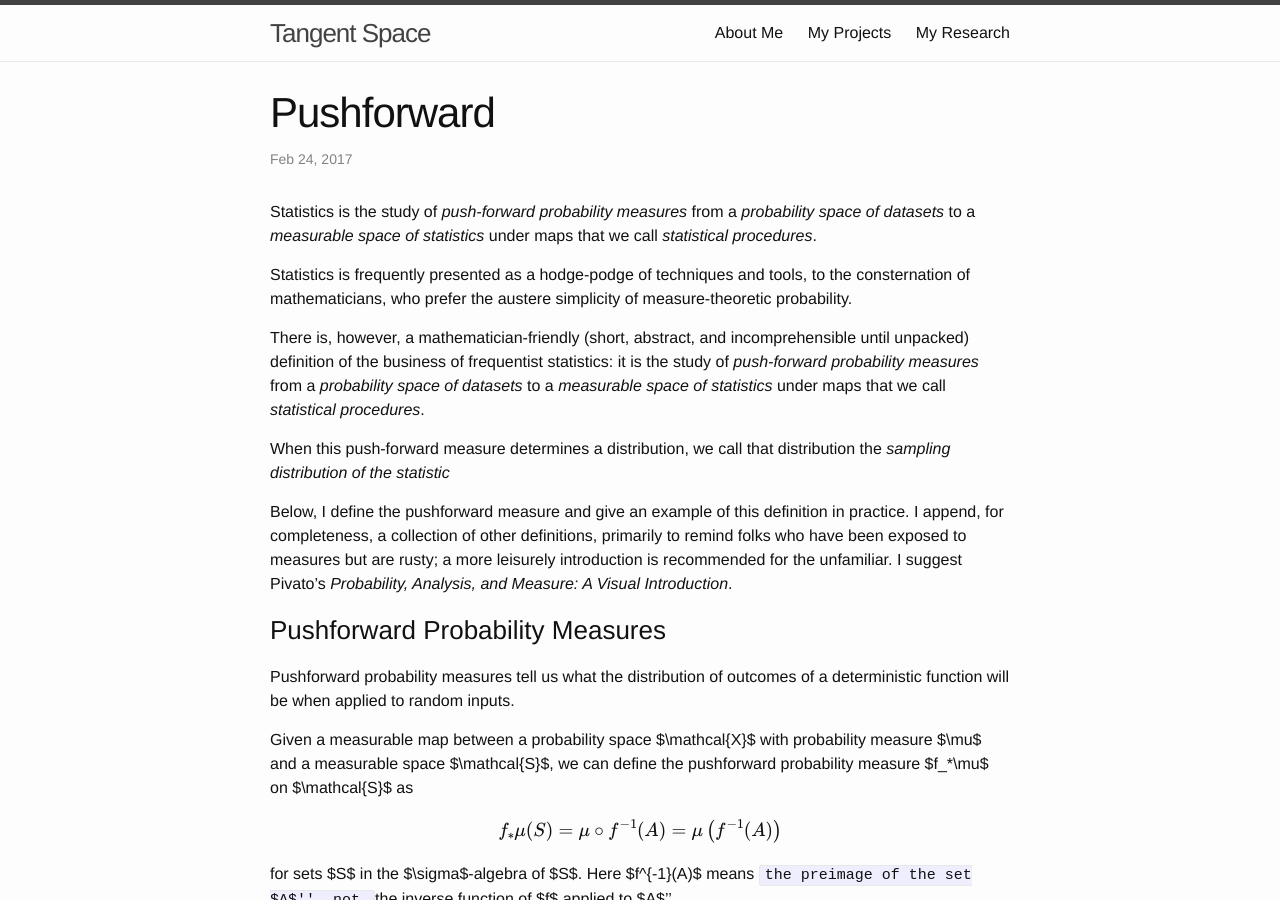
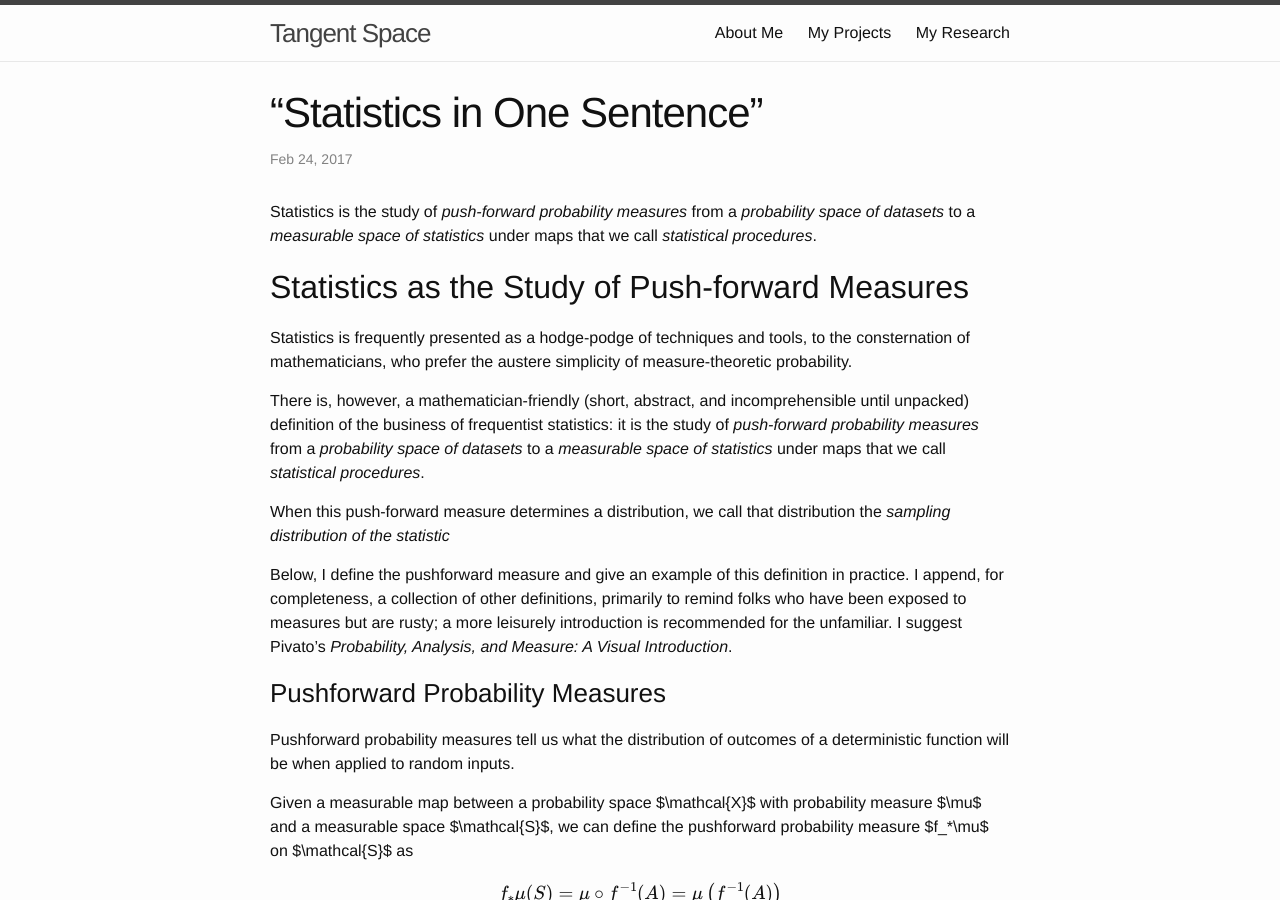
Before and after one commit to charlesfrye/charlesfrye.github.io, a Jekyll site: the page built from _posts/2017-02-24-statistics-as-the-study.md, in a window 1280 px wide and 900 px high. Built offline with Jekyll 4.4.1, drawn with Linux system fonts in a browser that asks for light colours; our own code applies the rules of GitHub Pages for plain Markdown files; formulas are drawn with MathJax 3.

Commit message:
Renames and changes format of pushforward post

```diff
--- a/_posts/2017-02-24-pushforward.md
+++ b/_posts/2017-02-24-statistics-as-the-study.md
@@ -1,4 +1,9 @@
-
+---
+layout: post
+title:	“Statistics in One Sentence”
+date:	2017-02-24
+category: external
+---
 
 Statistics is the study of
 *push-forward probability measures*
@@ -11,6 +16,8 @@ under maps that we call
 
 <!--exc-->
 <script type="text/javascript" src="http://cdn.mathjax.org/mathjax/latest/MathJax.js?config=TeX-AMS-MML_HTMLorMML"></script>
+
+## Statistics as the Study of Push-forward Measures
 
 Statistics is frequently presented as a hodge-podge of
 techniques and tools, to the consternation of mathematicians,
```
